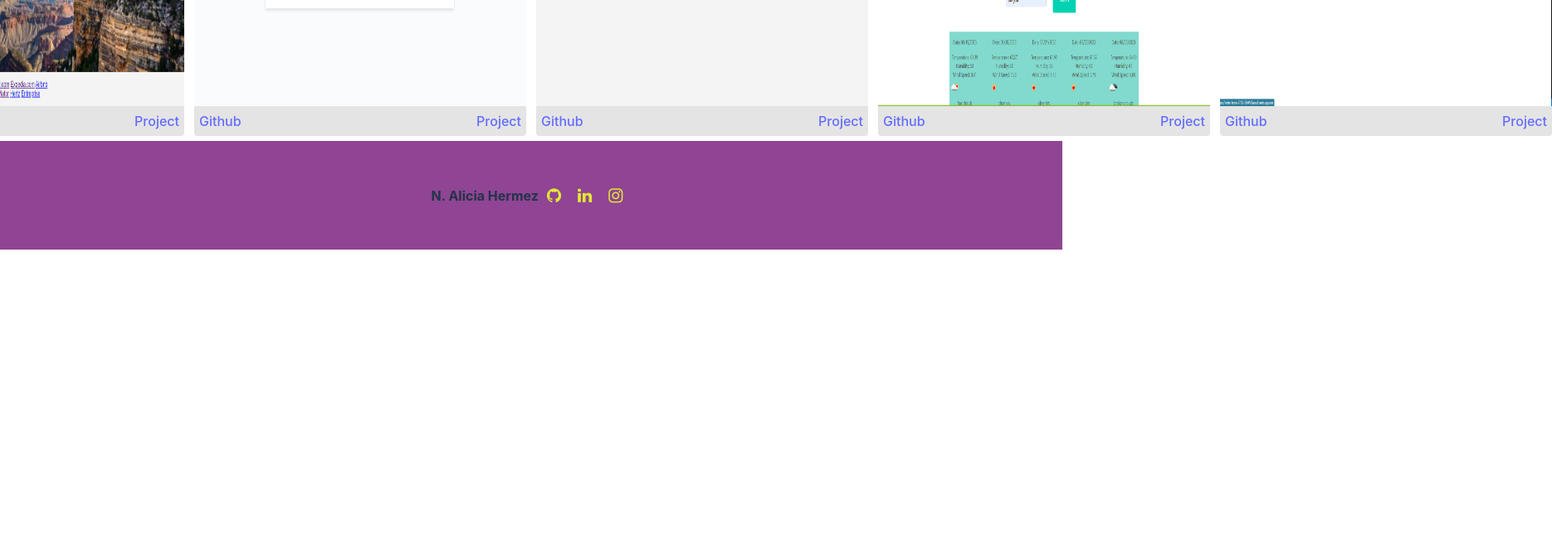
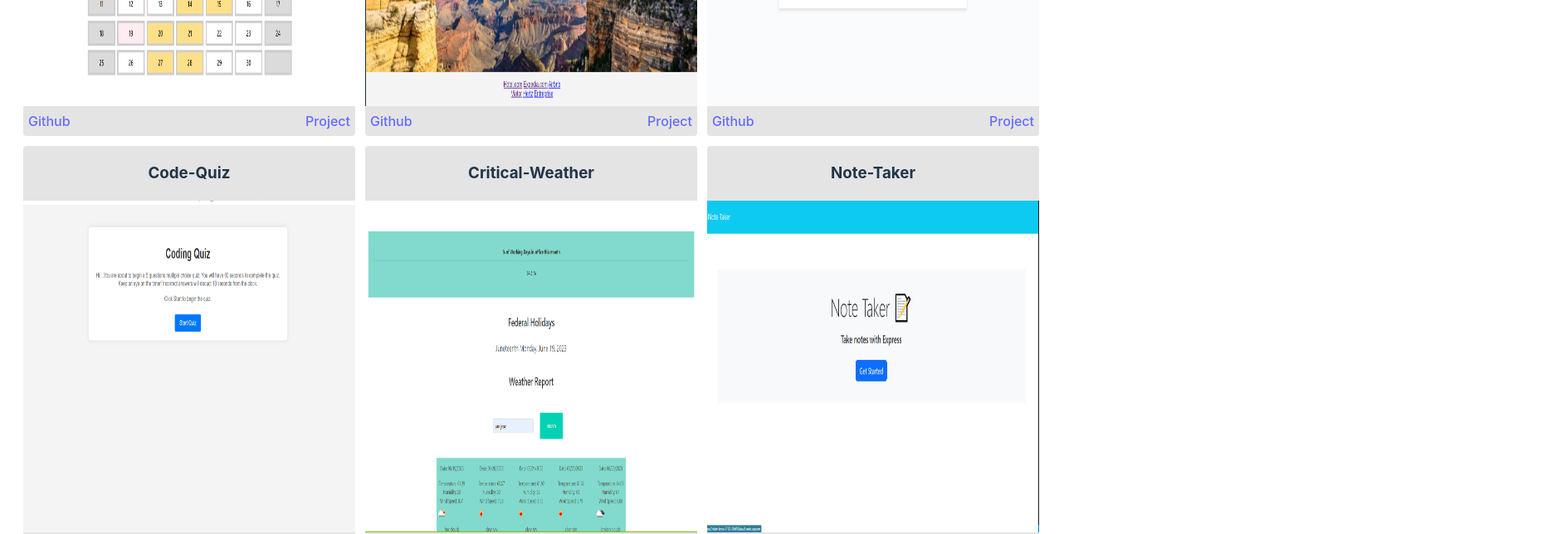
Before and after one commit to ahermez/react-portfolio, a React (Vite) app: page /portfolio in a window 1280 px wide. Shown: the part 500-1144 px from the top of the page at 83% size, 1870 px wide, since content can reach past the window. Before the commit the page ends 801 px from the top, so only its background shows below. Built offline with nearby package versions, Linux system fonts and the light colour scheme.

Commit message:
added readme file images and project links

```diff
--- a/src/components/portfolio/PortfolioCard.jsx
+++ b/src/components/portfolio/PortfolioCard.jsx
@@ -29,7 +29,7 @@ export const PortfolioCard = ({
       <div
         style={{
           display: "flex",
-          flexDirection: "row",
+          flexWrap: "wrap",
           justifyContent: "space-between",
           margin: "6px",
         }}
--- a/src/components/portfolio/index.jsx
+++ b/src/components/portfolio/index.jsx
@@ -23,7 +23,8 @@ const Projects = () => {
           githubUrl="https://ahermez.github.io/My-Password-Generator/"
           fileName="pg.png"
         />
-
+</div>
+<div style={{ display: "flex", justifyContent: "center" }}>
         <PortfolioCard
           projectName="Code-Quiz"
           githubUrl="https://github.com/ahermez/Code-Quiz-Challenge-4"
```
Also changed, not shown: 1 other file (tests, documents, lock files or other folders).
